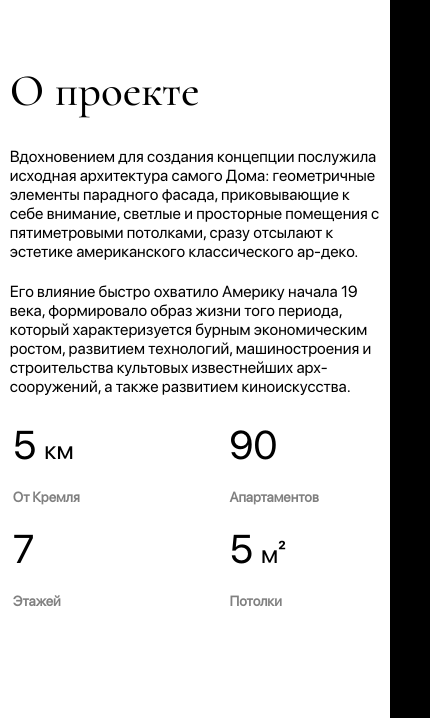
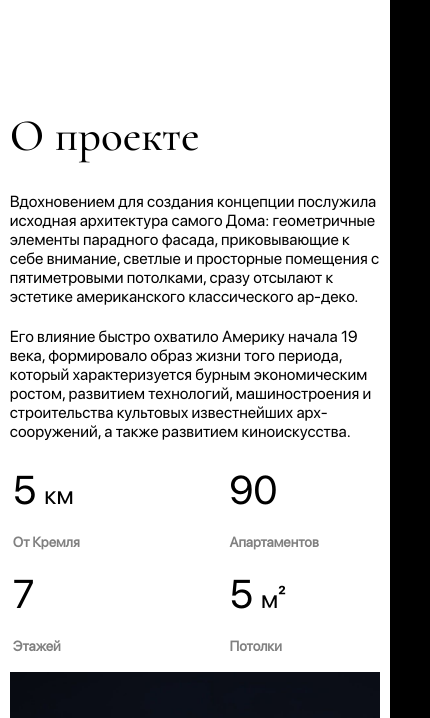
Before and after one commit to sorcererlord/site, a React app: page / in a window 390 px wide. Shown: the part 846-1564 px from the top of the page, 430 px wide, since content can reach past the window. Built offline with nearby package versions, Linux system fonts and the light colour scheme.

Commit message:
alignment

```diff
--- a/src/ProjectPage.css
+++ b/src/ProjectPage.css
@@ -14,14 +14,12 @@
     max-width: 30%;
     max-height: 30%;
 
-    min-width: 420px;
+    min-width: 500px;
     min-height: 550px;
 }
 
 .towerWrapperMargin {
     max-width: min-content;
-    margin-left: 5vw;
-    margin-top: 15vh;
 }
 
 .locDiv {
@@ -67,7 +65,6 @@
 
 .grid {
     display: flex;
-    flex-direction: column;
 }
 
 .mediaProjectH2 {
@@ -76,6 +73,26 @@
 
 .projectDiv {
     padding-top: 10vh;
+    margin-right: auto;
+
+    h2 {
+        margin-top: 0;
+    }
+}
+
+.project-wrapper {
+    width: 75vw;
+    min-width: 985px;
+
+    display: flex;
+
+    justify-content: start;
+    align-items: center;
+    flex-direction: row;
+}
+
+#project {
+    height: min-content;
 }
 
 @media all and (max-width: 1366px) {
@@ -87,9 +104,33 @@
     }
 }
 
-@media all and (min-height: 1000px) and (max-width: 900px){
+@media all and (max-width: 1023px){
     #project {
+        display: grid;
+        min-height: 1350px;
+    }
+
+    .project-wrapper {
         overflow: auto;
+        display: grid;
+        align-items: start;
+
+        width: 95vw;
+        min-width: 0;
+
+        height: 100%;
+    }
+
+    .projectDiv {
+        width: 95vw;
+
+        padding: 0;
+    }
+
+    .towerImg {
+        min-width: 95vw;
+        max-height: min-content;
+
     }
 }
 
--- a/src/ProjectPage.js
+++ b/src/ProjectPage.js
@@ -37,6 +37,7 @@ function AboutProject() {
 
     return (
     <div id='project' className='mainContainer'>
+        <div className="project-wrapper">
             <div className='alignLeftPadded textBlock projectDiv'>
                 <h2>О проекте</h2>
                 <p>
@@ -69,6 +70,7 @@ function AboutProject() {
             </div>
 
             <BlurredImage src={towerImage} alt='tower' divClassName='towerWrapperMargin' className='towerImg' />
+        </div>
     </div>
     )
 
--- a/src/index.css
+++ b/src/index.css
@@ -37,30 +37,32 @@
 
 .mainContainer {
   width: 100vw;
-  height: 80vh;
+  height: min-content;
   margin-left: auto;
   margin-right: auto;
   background-color: white;
 
+
+
   display: flex;
 
-  min-height: 1000px;
   flex: wrap;
 
-  align-items: center;
+  align-items: start;
   justify-content: center;
 }
 
 .textBlock {
   width: 20vw;
 
-  min-width: 470px;
+  min-width: 500px;
 
   p {
     margin-bottom: 2.5vh;
   }
 
   h2 {
+    margin-top: 0;
     margin-bottom: 4vh;
   }
 }
@@ -76,15 +78,11 @@ html {
 }
 
 .alignLeftPadded {
-  float: left;
   text-align: left;
-  padding-left: 10vw
 }
 
 .alignRightPadded {
-  float: right;
   text-align: left;
-  padding-right: 10vw;
 }
 
 body {
@@ -170,13 +168,6 @@ code {
     min-width: 400px;
   }
 
-  .alignLeftPadded {
-    padding-left: 3vw;
-  }
-  .alignRightPadded {
-    padding-right: 3vw;
-  }
-
 }
 
 @media all and (max-width: 900px) {
```
Lines whose indentation alone changed are shown as unchanged.
